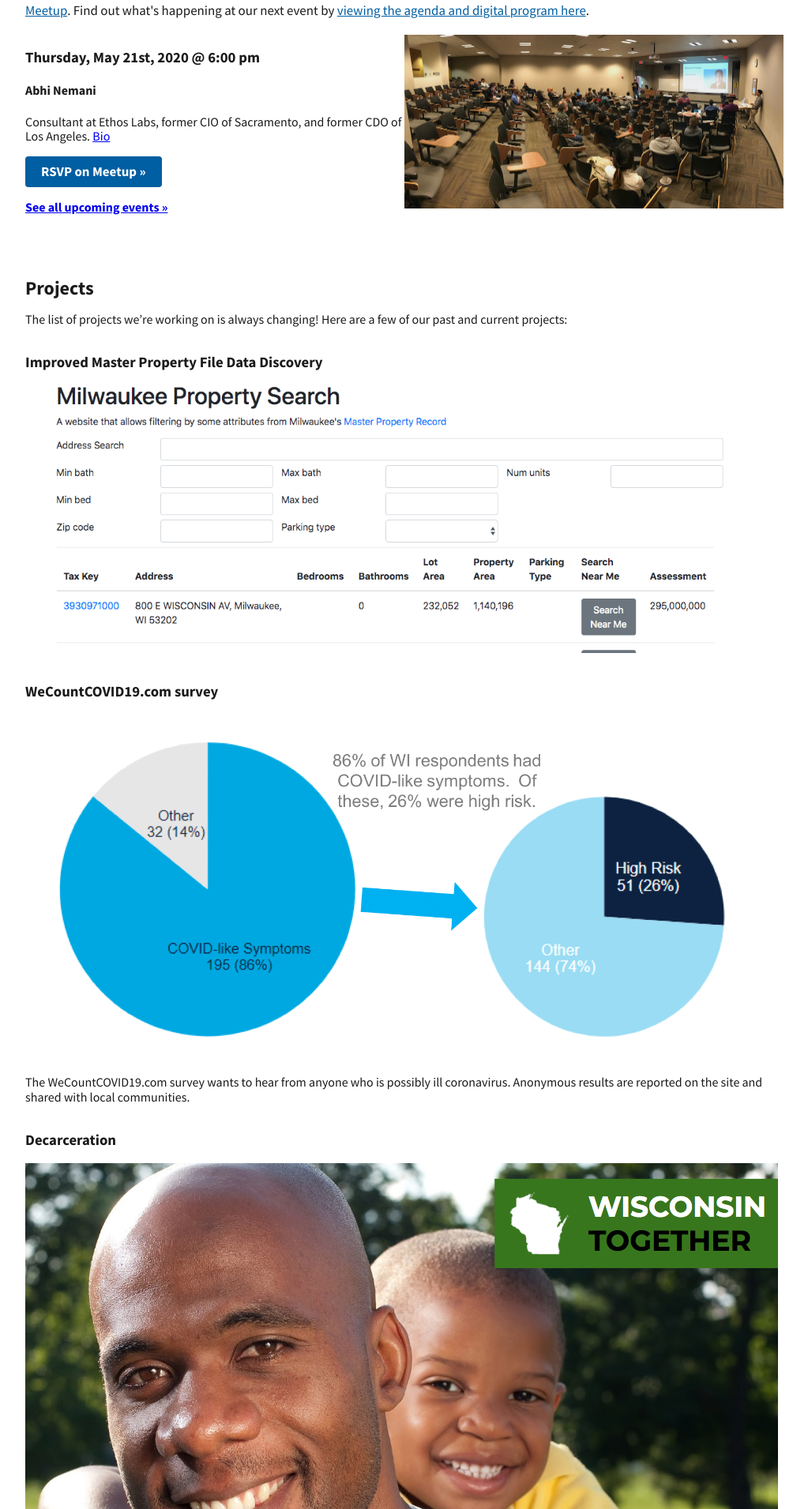
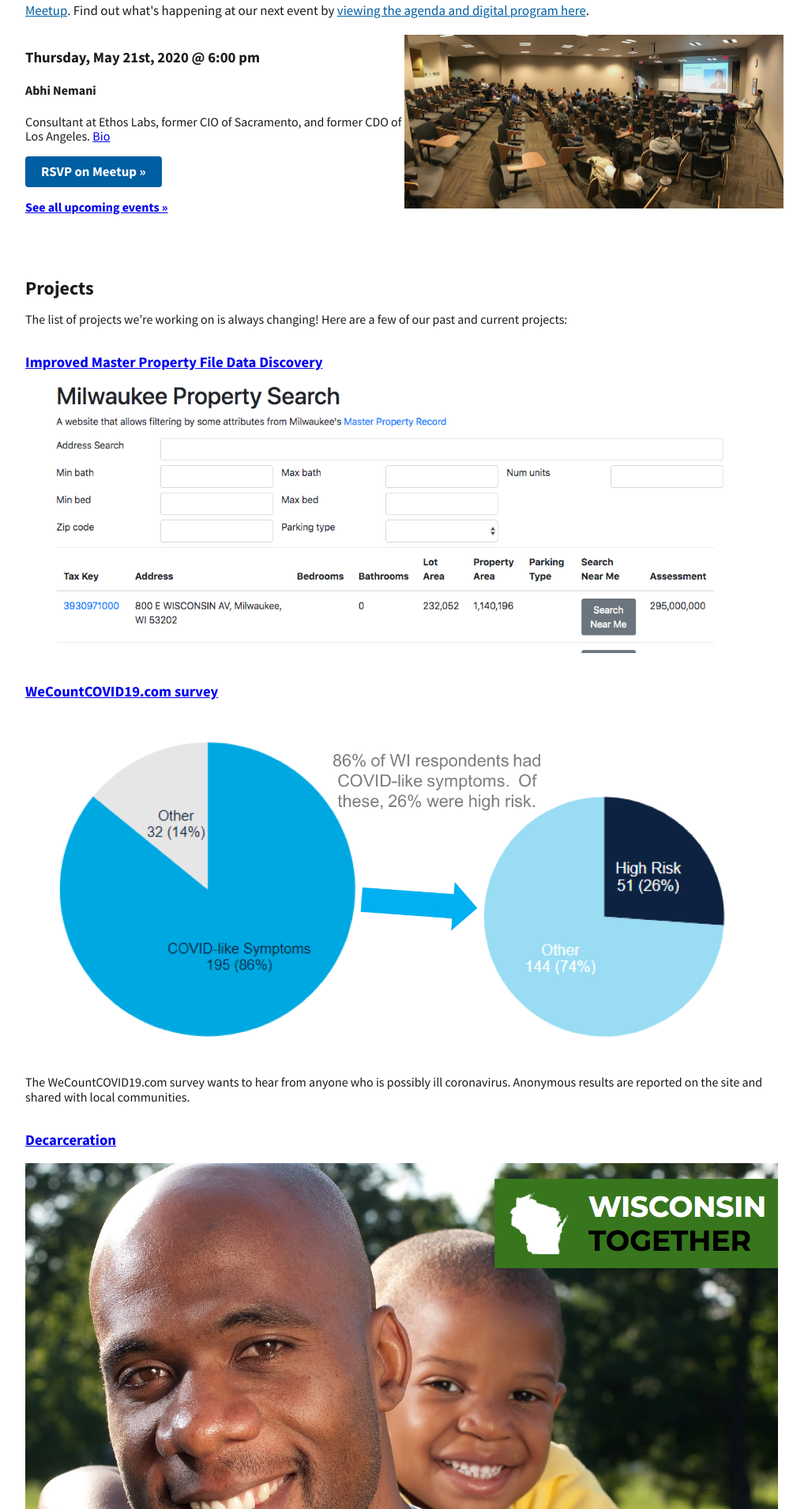
Before and after one commit to codeformilwaukee/codeformilwaukee.github.io, a Jekyll site: the page built from index.md, in a window 1280 px wide. Shown: the part 535-2446 px from the top of the page at 79% size, without its empty margins (128-1151 px from the left). Built offline with Jekyll 4.4.1, drawn with Linux system fonts in a browser that asks for light colours.

Commit message:
change where link is for project card

```diff
--- a/_includes/project-card.html
+++ b/_includes/project-card.html
@@ -2,7 +2,9 @@
 {% assign project = site.projects | where: "slug", project_slug | first %}
 
 <div class="grid-col-4:mobile-lg">
-    <h3>{{ project.project_name }}</h3>
-    <a href="{{ project.link }}" target="_blank"><img loading="lazy" src="/images/projects/{{ project.image }}"></a>
+    <a href="{{ project.link }}" target="_blank">
+        <h3>{{ project.project_name }}</h3>
+    </a>
+    <img loading="lazy" src="/images/projects/{{ project.image }}">
     <p>{{ project.content }}</p>
 </div>
```
